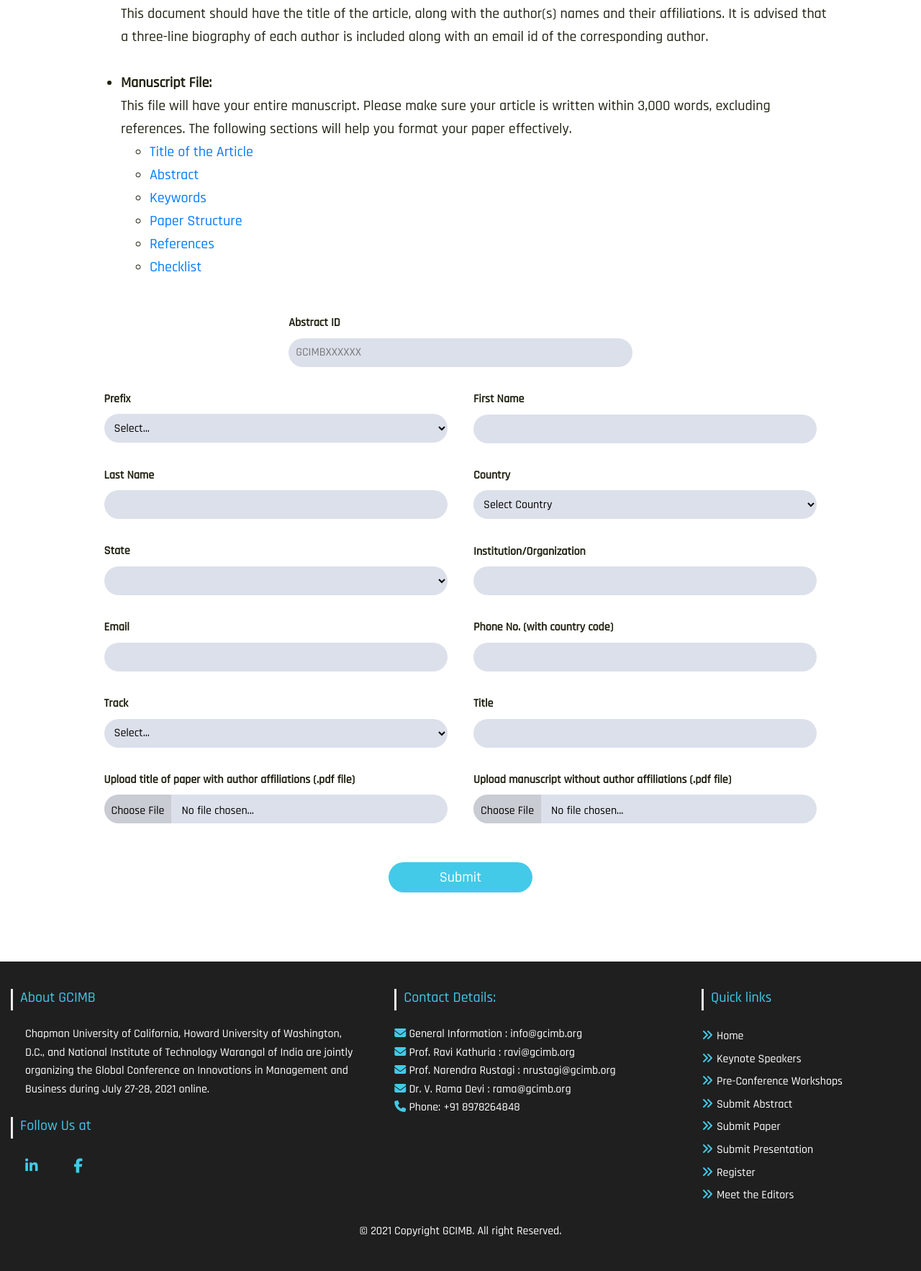
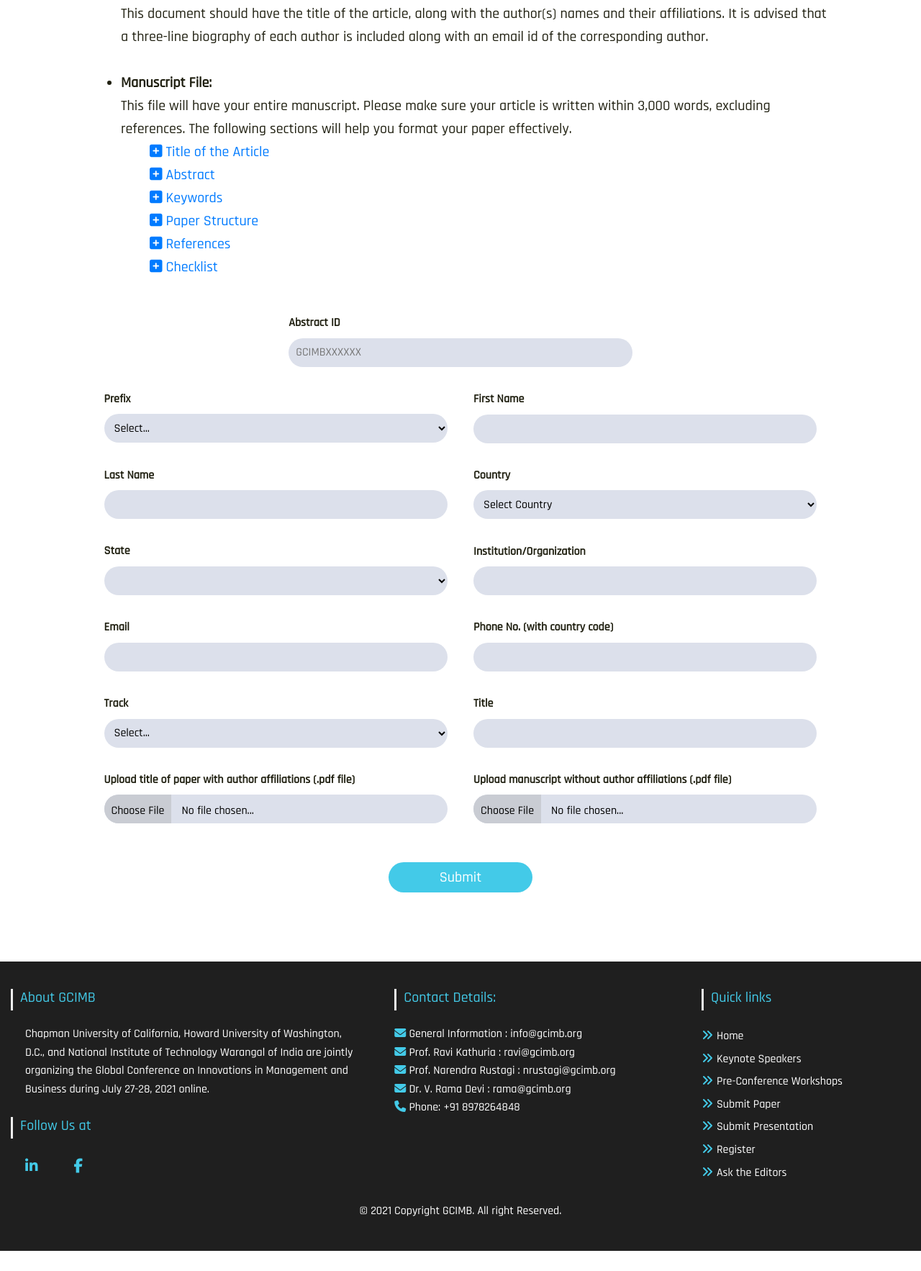
Before and after one commit to touqeer121/nitwConference-live, a Django app: page /paper-submission/ in a window 1280 px wide. Shown: the part 339-2105 px from the top of the page at 72% size. After the commit the page ends 2077 px from the top, so only its background shows below. Run offline with Django 3.2, Linux system fonts and the light colour scheme; lists and menus that the app fills with data are empty; parts of the project's set-up code (start-up, migrations or seed data) failed here and were passed over; some libraries are stand-ins or nearby versions; some web fonts are replaced.

Commit message:
updated UI: paper submission, ask the editors

```diff
--- a/conference/urls.py
+++ b/conference/urls.py
@@ -58,7 +58,7 @@ urlpatterns = [
     path('test-mail/', views.test_mail, name='test_mail'),
     url('send-approval-mail/(?P<registrationid>\w+)', views.send_approval_mail, name='send_approval_mail'),
 
-    path('meet-the-editors/', views.meet_the_editors, name='meet_the_editors'),
+    path('ask-the-editors/', views.ask_the_editors, name='ask_the_editors'),
     path('storeURL/<int:end>', views.storeURL, name='storeURL'),
 
 ] + static(settings.MEDIA_URL, document_root=settings.MEDIA_ROOT)
--- a/conference/views.py
+++ b/conference/views.py
@@ -1719,11 +1719,11 @@ def is_duplicate_query(request):
 	oldEntry = Query.objects.filter(name=request.POST['name'], asked_to=request.POST['asked_to'], query=request.POST['query'])
 	return len(oldEntry)>0
 
-def meet_the_editors(request):
+def ask_the_editors(request):
 	if request.method == "POST":
 		if is_duplicate_query(request):
 			messages.success(request, "You've already asked this query.")
-			return redirect('/meet-the-editors')
+			return redirect('/ask-the-editors')
 		prefix = request.POST.get('prefix', 'unknown')
 		asked_to = request.POST.get('asked_to', 'unknown')
 		name = request.POST.get('name', 'unknown')
@@ -1739,5 +1739,5 @@ def meet_the_editors(request):
 		q.save()
 
 		messages.success(request, "Your query has been successfully noted.")
-		return redirect('/meet-the-editors')
-	return render(request, 'meet_the_editors.html')
+		return redirect('/ask-the-editors')
+	return render(request, 'ask_the_editors.html')
--- a/templates/base.html
+++ b/templates/base.html
@@ -182,11 +182,11 @@
 						<li><a href="/"><i class="fa fa-angle-double-right"></i>Home</a></li>
 						<li><a href="../keynote-speakers"><i class="fa fa-angle-double-right"></i>Keynote Speakers</a></li>
 						<li><a href="../preconference-workshop"><i class="fa fa-angle-double-right"></i>Pre-Conference Workshops</a></li>
-						<li><a href="../abstract-submission"><i class="fa fa-angle-double-right"></i>Submit Abstract</a></li>
+						<!-- <li><a href="../abstract-submission"><i class="fa fa-angle-double-right"></i>Submit Abstract</a></li> -->
 						<li><a href="../paper-submission"><i class="fa fa-angle-double-right"></i>Submit Paper</a></li>
 						<li><a href="../ppt-submission"><i class="fa fa-angle-double-right"></i>Submit Presentation</a></li>
 						<li><a href="../registration"><i class="fa fa-angle-double-right"></i>Register</a></li>
-						<li><a href="../meet-the-editors"><i class="fa fa-angle-double-right"></i>Meet the Editors</a></li>
+						<li><a href="../ask-the-editors"><i class="fa fa-angle-double-right"></i>Ask the Editors</a></li>
 					</ul>
 				</div>
 			</div>
--- a/templates/paper_submission.html
+++ b/templates/paper_submission.html
@@ -80,10 +80,10 @@
                     <b>Manuscript File: </b><br>
                     This file will have your entire manuscript. Please make sure your article is written within 3,000 words,
                     excluding references. The following sections will help you format your paper effectively.
-                    <ul>
+                    <ul style="list-style-type: none;">
                         <li>
-                            <a class="" data-toggle="collapse" href="#title2" role="button" aria-expanded="false" aria-controls="collapseExample">
-                                Title of the Article
+                            <a id="click_title" style="text-decoration: none;" data-toggle="collapse" href="#title2" role="button" aria-expanded="false" aria-controls="collapseExample">
+                                <i class="fa fa-plus-square"></i> Title of the Article
                             </a>
                             <div class="collapse" id="title2">
                                 <div class="">
@@ -92,8 +92,8 @@
                                 </div>
                             </div>
                         </li><li>
-                            <a class="" data-toggle="collapse" href="#abstract" role="button" aria-expanded="false" aria-controls="collapseExample">
-                                Abstract
+                            <a id="click_abstract" style="text-decoration: none;"  data-toggle="collapse" href="#abstract" role="button" aria-expanded="false" aria-controls="collapseExample">
+                                <i class="fa fa-plus-square"></i> Abstract
                             </a>
                             <div class="collapse" id="abstract">
                                 <div class="">
@@ -102,8 +102,8 @@
                                 </div>
                             </div>
                         </li><li>
-                            <a class="" data-toggle="collapse" href="#keywords" role="button" aria-expanded="false" aria-controls="collapseExample">
-                                Keywords
+                            <a id="click_keywords" style="text-decoration: none;"  data-toggle="collapse" href="#keywords" role="button" aria-expanded="false" aria-controls="collapseExample">
+                                <i class="fa fa-plus-square"></i> Keywords
                             </a>
                             <div class="collapse" id="keywords">
                                 <div class="">
@@ -111,8 +111,8 @@
                                 </div>
                             </div>
                         </li><li>
-                            <a class="" data-toggle="collapse" href="#structure" role="button" aria-expanded="false" aria-controls="collapseExample">
-                                Paper Structure
+                            <a id="click_structure" style="text-decoration: none;"  data-toggle="collapse" href="#structure" role="button" aria-expanded="false" aria-controls="collapseExample">
+                                <i class="fa fa-plus-square"></i> Paper Structure
                             </a>
                             <div class="collapse" id="structure">
                                 <div class="">
@@ -122,8 +122,8 @@
                                 </div>
                             </div>
                         </li><li>
-                            <a class="" data-toggle="collapse" href="#references" role="button" aria-expanded="false" aria-controls="collapseExample">
-                                References
+                            <a id="click_references" style="text-decoration: none;"  data-toggle="collapse" href="#references" role="button" aria-expanded="false" aria-controls="collapseExample">
+                                <i class="fa fa-plus-square"></i> References
                             </a>
                             <div class="collapse" id="references">
                                 <div class="">
@@ -133,8 +133,8 @@
                                 </div>
                             </div>
                         </li><li>
-                            <a class="" data-toggle="collapse" href="#checklist" role="button" aria-expanded="false" aria-controls="collapseExample">
-                                Checklist
+                            <a id="click_checklist" style="text-decoration: none;"  data-toggle="collapse" href="#checklist" role="button" aria-expanded="false" aria-controls="collapseExample">
+                                <i class="fa fa-plus-square"></i> Checklist
                             </a>
                             <div class="collapse" id="checklist">
                                 <div class="">
@@ -346,6 +346,25 @@
         selectName2.innerText = filename2;
     }
 </script>
-
+<script>
+    $('#click_title').click(function() {
+        $("i", this).toggleClass("fa-plus-square fa-minus-square");
+    });
+    $('#click_abstract').click(function() {
+        $("i", this).toggleClass("fa-plus-square fa-minus-square");
+    });
+    $('#click_keywords').click(function() {
+        $("i", this).toggleClass("fa-plus-square fa-minus-square");
+    });
+    $('#click_structure').click(function() {
+        $("i", this).toggleClass("fa-plus-square fa-minus-square");
+    });
+    $('#click_references').click(function() {
+        $("i", this).toggleClass("fa-plus-square fa-minus-square");
+    });
+    $('#click_checklist').click(function() {
+        $("i", this).toggleClass("fa-plus-square fa-minus-square");
+    });
+</script>
 
 {% endblock content %}
--- a/templates/preconference_workshop.html
+++ b/templates/preconference_workshop.html
@@ -221,8 +221,8 @@
         <p class="my-content">
             Please click on meet the editors to listen to the editors and share your questions.
         </p>
-        <a class="formButton homeButton" style="display: inline-block" href="../meet-the-editors/">
-           Meet the Editors
+        <a class="formButton homeButton" style="display: inline-block" href="../ask-the-editors/">
+            Ask the Editors
         </a>
 
         <p style="font-size: 20px;text-align: left;" ><b  class="my-row-2">Date : 26th July 2021</b></p>
```
Also changed, not shown: templates/ask_the_editors.html (renamed from templates/meet_the_editors.html, +6 -6 lines), templates/home.html (+7 -2 lines).
